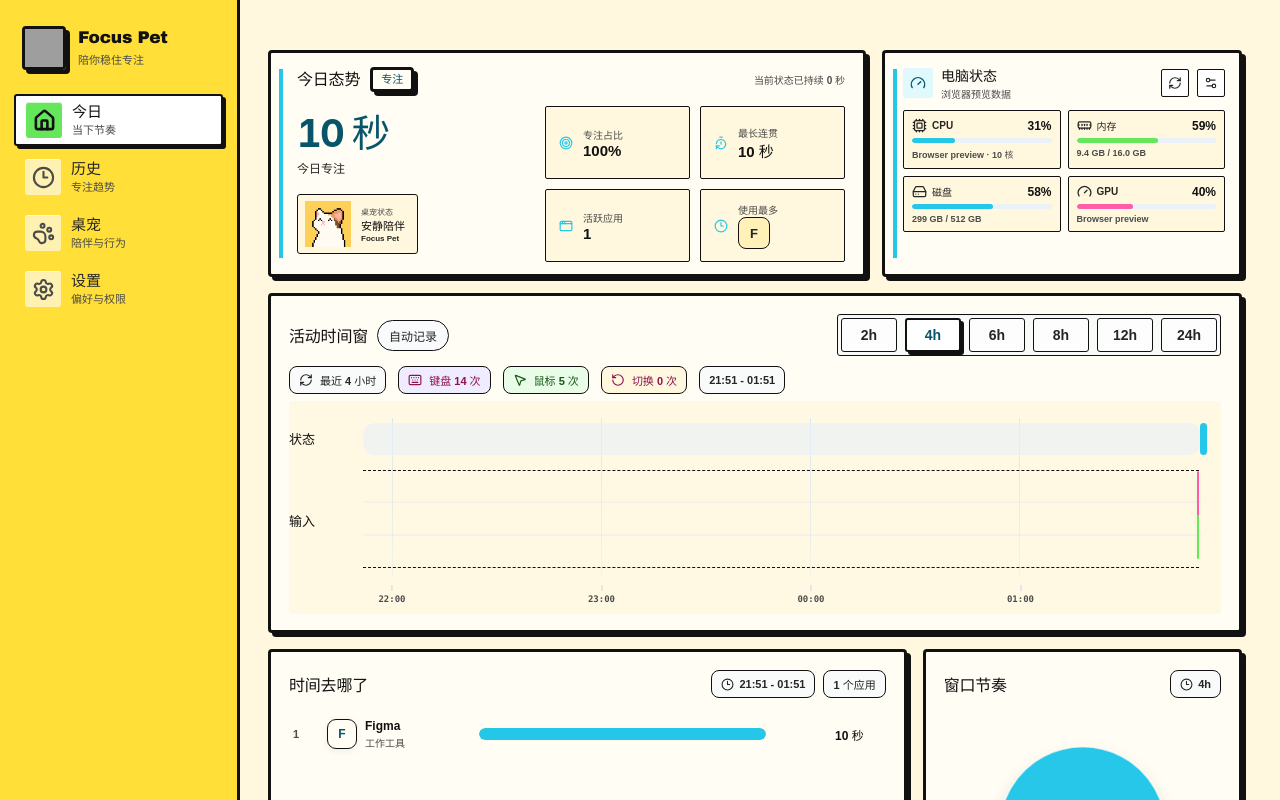
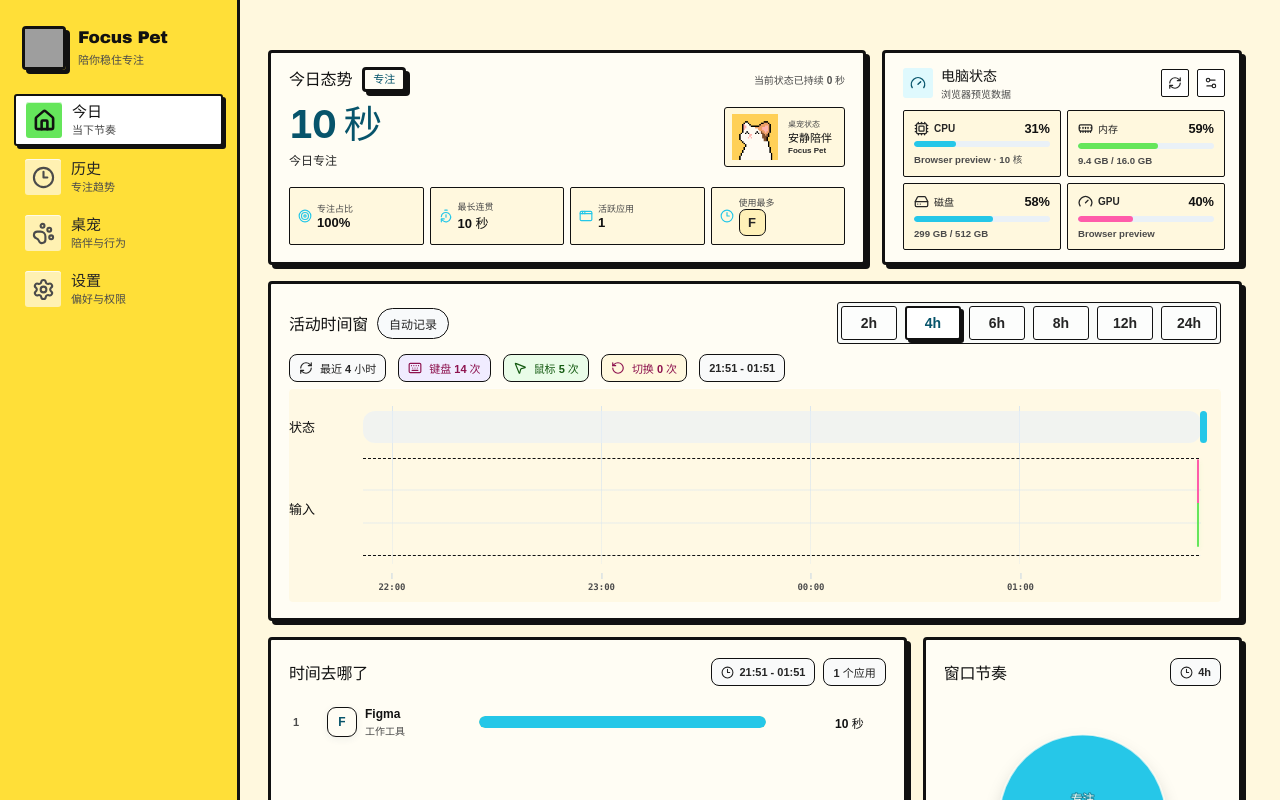
Before and after one commit to VhahahaV/focus_pet_tauri, a React (Vite) app: page / in a window 1280 px wide. Built offline with nearby package versions, Linux system fonts and the light colour scheme; grey boxes are pictures that could not be loaded.

Commit message:
Polish dashboard cards and desktop widgets

```diff
--- a/src/components/TodayTab.tsx
+++ b/src/components/TodayTab.tsx
@@ -377,17 +377,41 @@ export const TodayTab = () => {
   const activeAppCount = summary.appUsage.filter((item) => item.seconds > 0).length;
   const topApp = summary.appUsage[0];
   const selectedPet = petPacks.find((record) => record.id === bundle.state.settings.pet.selectedPackID) ?? petPacks[0];
-  const miniPetURL = useMemo(() => {
+  const miniPetAnimation = useMemo(() => {
     const action = resolveDisplaySourceAction(
       bundle.state.currentPetIntent,
       selectedPet,
       bundle.state.settings.pet,
       {},
     ).action;
-    return sourceActionAssetsForID(selectedPet, action?.id)?.frameURLs[0]
-      ?? selectedPet?.previewURL
-      ?? `${import.meta.env.BASE_URL}assets/pet-pixel-cat.png`;
+    const fallback = selectedPet?.previewURL ?? `${import.meta.env.BASE_URL}assets/pet-pixel-cat.png`;
+    const frames = sourceActionAssetsForID(selectedPet, action?.id)?.frameURLs ?? [];
+    return {
+      frames: frames.length > 0 ? frames : [fallback],
+      fps: Math.min(6, Math.max(1, action?.fps ?? 6)),
+      key: `${selectedPet?.id ?? "fallback"}:${action?.id ?? "preview"}:${bundle.state.currentPetIntent.id}`,
+    };
   }, [bundle.state.currentPetIntent, bundle.state.settings.pet, selectedPet]);
+  const [miniPetFrameIndex, setMiniPetFrameIndex] = useState(0);
+
+  useEffect(() => {
+    setMiniPetFrameIndex(0);
+    miniPetAnimation.frames.forEach((source) => {
+      const image = new Image();
+      image.src = source;
+    });
+  }, [miniPetAnimation.key, miniPetAnimation.frames]);
+
+  useEffect(() => {
+    const reducedMotion = window.matchMedia?.("(prefers-reduced-motion: reduce)").matches ?? false;
+    if (!bundle.state.settings.pet.animationEnabled || reducedMotion || miniPetAnimation.frames.length <= 1) return undefined;
+    const timer = window.setInterval(() => {
+      setMiniPetFrameIndex((index) => (index + 1) % miniPetAnimation.frames.length);
+    }, 1000 / miniPetAnimation.fps);
+    return () => window.clearInterval(timer);
+  }, [bundle.state.settings.pet.animationEnabled, miniPetAnimation.fps, miniPetAnimation.frames.length, miniPetAnimation.key]);
+
+  const miniPetURL = miniPetAnimation.frames[miniPetFrameIndex % miniPetAnimation.frames.length];
   const hourTicks = useMemo(() => timelineHourTicks(inputTimeline), [inputTimeline]);
   const [timelineHover, setTimelineHover] = useState<TimelineHoverDetail | null>(null);
 
@@ -455,7 +479,10 @@ export const TodayTab = () => {
                 <span>今日专注</span>
               </div>
               <div className="today-mini-pet" aria-label={`桌宠：${petIntentLabels[bundle.state.currentPetIntent.kind]}`}>
-                <span className="today-mini-pet-avatar"><img src={miniPetURL} alt="" draggable={false} /></span>
+                <span
+                  className={`today-mini-pet-avatar${miniPetAnimation.frames.length > 1 ? " is-animated" : ""}`}
+                  data-frame-count={miniPetAnimation.frames.length}
+                ><img src={miniPetURL} alt="" draggable={false} /></span>
                 <span className="today-mini-pet-copy">
                   <small>桌宠状态</small>
                   <strong>{petIntentLabels[bundle.state.currentPetIntent.kind]}</strong>
--- a/src/components/WidgetView.tsx
+++ b/src/components/WidgetView.tsx
@@ -12,7 +12,6 @@ import type {
   InputWorkloadSummary,
   StateDecision,
 } from "../core/types";
-import { SegmentedControl } from "./ui";
 import { defaultAppTheme, useDocumentTheme } from "../themes";
 
 type WidgetMode = "currentStatus" | "recentRhythm";
@@ -229,13 +228,7 @@ const CurrentStatusWidget = ({ payload, onDragStart }: { payload: WidgetPayload;
 };
 
 const RecentRhythmWidget = ({ payload, onDragStart }: { payload: WidgetPayload; onDragStart: () => void }) => {
-  const selectedWindow = selectedRhythmWindow(payload.selectedRecentRhythmWindowHours);
-  const [activeWindowHours, setActiveWindowHours] = useState<RhythmWindowHours>(selectedWindow);
-
-  useEffect(() => {
-    setActiveWindowHours(selectedWindow);
-  }, [selectedWindow]);
-
+  const activeWindowHours = selectedRhythmWindow(payload.selectedRecentRhythmWindowHours);
   const rhythm = payload.recentRhythms?.[activeWindowHours] ?? payload.inputTimeline;
   const stateDurations = rhythm.stateDurations;
   const focusSeconds = stateDurations.focus ?? 0;
@@ -272,9 +265,7 @@ const RecentRhythmWidget = ({ payload, onDragStart }: { payload: WidgetPayload;
     <main className={`widget-card widget-rhythm movement-${payload.movementMode ?? "free"}`} onPointerDown={onDragStart}>
       <header className="widget-rhythm-header">
         <WidgetLabel title="最近节奏" state="focus" />
-        <div onPointerDown={(event) => event.stopPropagation()}>
-          <SegmentedControl className="widget-rhythm-switch" label="最近节奏时间窗口" value={activeWindowHours} options={rhythmWindowHours.map((hours) => ({ value: hours, label: `${hours}h` }))} onChange={setActiveWindowHours} />
-        </div>
+        <span className="widget-rhythm-range" aria-label={`统计范围近 ${activeWindowHours} 小时`}>近 {activeWindowHours} 小时</span>
       </header>
       <div className="widget-rhythm-body">
         <div
@@ -289,7 +280,7 @@ const RecentRhythmWidget = ({ payload, onDragStart }: { payload: WidgetPayload;
         </div>
         <div className="widget-rhythm-copy">
           <strong>
-            近 {activeWindowHours} 小时{caption}
+            {caption}
           </strong>
           <div className="widget-rhythm-metrics">
             {metrics.map((metric) => (
--- a/src/main.tsx
+++ b/src/main.tsx
@@ -15,7 +15,7 @@ if (initialWidgetMode) {
   document.body.dataset.focusPetWidget = initialWidgetMode
 }
 
-if (initialWidgetMode === "petCompanion") {
+if (initialWidgetMode) {
   const transparentSurface = (element: HTMLElement) => {
     element.style.background = "transparent"
     element.style.backgroundColor = "transparent"
--- a/src/styles/themes.css
+++ b/src/styles/themes.css
@@ -567,12 +567,12 @@
   :root[data-theme="constructivism"] :is(.command-button, .menu-action-button, .settings-icon-button, .pet-hover-actions button, .fp-stepper-actions button):hover { transform: none; }
 }
 
-/* Desktop pets are transparent system surfaces, never themed page canvases. */
-:root[data-focus-pet-widget="petCompanion"],
-:root[data-focus-pet-widget="petCompanion"] body,
-:root[data-focus-pet-widget="petCompanion"] body #root { width: 100vw; height: 100vh; min-width: 0; min-height: 0; background: transparent; background-color: transparent; background-image: none; }
-:root[data-focus-pet-widget="petCompanion"] body::before,
-:root[data-focus-pet-widget="petCompanion"] body::after { display: none; }
+/* Desktop widgets are transparent system surfaces, never themed page canvases. */
+:root[data-focus-pet-surface="widget"],
+:root[data-focus-pet-surface="widget"] body,
+:root[data-focus-pet-surface="widget"] body #root { width: 100vw; height: 100vh; min-width: 0; min-height: 0; background: transparent; background-color: transparent; background-image: none; }
+:root[data-focus-pet-surface="widget"] body::before,
+:root[data-focus-pet-surface="widget"] body::after { display: none; content: none; }
 
 :root[data-focus-pet-widget="petCompanion"][data-theme="neobrutalism"] .pet-hover-panel {
   border: 3px solid #111;
--- a/src/styles/today.css
+++ b/src/styles/today.css
@@ -673,3 +673,106 @@
 @media (max-width:700px){.today-focus-dashboard{grid-template-columns:1fr}.today-focus-stat-grid{grid-template-columns:repeat(2,minmax(0,1fr))}.today-focus-header>span,.today-mini-pet{display:none}}
 
 @media (prefers-reduced-motion:reduce){.system-usage-meter>span{transition:none}}
+
+/* Summary cards respond to their own width, not the outer window width. */
+.swift-focus-card,
+.system-monitor-card{padding-left:18px}
+
+.swift-focus-card::before,
+.system-monitor-card::before,
+.swift-focus-card .semantic-strip,
+.system-monitor-card .semantic-strip{display:none;content:none}
+
+.swift-focus-card{container:today-focus / inline-size}
+
+.today-focus-dashboard{
+  grid-template-columns:minmax(210px,.82fr) minmax(300px,1.18fr);
+  gap:16px;
+}
+
+.today-focus-stat-grid>span{overflow:hidden}
+
+@container today-focus (max-width:680px){
+  .swift-focus-card{min-height:220px}
+
+  .today-focus-dashboard{
+    grid-template-columns:minmax(0,1fr);
+    grid-template-rows:auto auto;
+    gap:8px;
+    padding-top:8px;
+  }
+
+  .today-focus-hero{
+    display:grid;
+    grid-template-columns:minmax(0,1fr) auto;
+    align-items:center;
+    gap:10px;
+  }
+
+  .today-focus-stat-grid{
+    grid-template-columns:repeat(4,minmax(0,1fr));
+    grid-auto-rows:58px;
+    gap:6px;
+  }
+
+  .today-focus-stat-grid>span{padding:7px 8px;column-gap:5px}
+
+  .today-focus-stat-grid small{font-size:9px}
+
+  .today-focus-stat-grid strong{font-size:13px}
+
+  .today-top-app-icon{width:27px;height:27px;border-radius:7px}
+}
+
+@container today-focus (max-width:540px){
+  .swift-focus-card{min-height:220px}
+
+  .today-focus-stat-grid{grid-template-columns:repeat(4,minmax(0,1fr))}
+}
+
+@container today-focus (max-width:340px){
+  .swift-focus-card{min-height:294px}
+
+  .today-focus-header>span{display:none}
+
+  .today-mini-pet{display:none}
+
+  .today-focus-hero{grid-template-columns:1fr}
+
+  .today-focus-stat-grid{grid-template-columns:repeat(2,minmax(0,1fr))}
+}
+
+/* The monitor is an equal-height peer of Today stance, so its modules consume
+   the full remaining card area instead of leaving an unused lower half. */
+.system-monitor-card{display:flex;flex-direction:column}
+
+.system-monitor-module-grid{
+  flex:1 1 auto;
+  min-height:0;
+  grid-auto-rows:minmax(62px,1fr);
+  align-content:stretch;
+  gap:6px;
+}
+
+.system-monitor-module{
+  height:100%;
+  grid-template-rows:auto minmax(6px,1fr) auto;
+  align-content:stretch;
+  padding:clamp(7px,.8vw,10px);
+}
+
+.system-monitor-module header{align-self:start}
+
+.system-monitor-module header strong{font-size:clamp(12px,1vw,15px)}
+
+.system-monitor-module .system-usage-meter{align-self:center;height:6px}
+
+.system-monitor-module>small{align-self:end;font-size:clamp(8px,.75vw,10px)}
+
+.module-thermal{grid-template-rows:auto 1fr}
+
+.module-thermal>small{align-self:end}
+
+.today-mini-pet-avatar.is-animated img{image-rendering:pixelated}
+
+@media (prefers-reduced-motion:reduce){.today-mini-pet-avatar.is-animated img{animation:none}}
--- a/src/styles/widgets.css
+++ b/src/styles/widgets.css
@@ -375,3 +375,76 @@ body[data-focus-pet-surface="widget"] #root{width:100vw;height:100vh;min-height:
 .window-pet .pet-hover-actions button{min-height:44px;border-radius:10px;color:var(--text-secondary)}
 
 .window-pet .pet-hover-actions button:active{transform:scale(.96)}
+
+/* Desktop cards live inside transparent native windows. The inset keeps rounded
+   corners and theme shadows away from the WebView edge instead of exposing a
+   square page canvas around the card. */
+html[data-focus-pet-surface="widget"],
+body[data-focus-pet-surface="widget"],
+body[data-focus-pet-surface="widget"] #root{
+  width:100vw;
+  height:100vh;
+  min-width:0;
+  min-height:0;
+  overflow:hidden;
+  background:transparent;
+  background-color:transparent;
+  background-image:none;
+}
+
+body[data-focus-pet-surface="widget"]::before,
+body[data-focus-pet-surface="widget"]::after{display:none;content:none}
+
+.widget-card{
+  width:calc(100vw - 12px);
+  height:calc(100vh - 12px);
+  margin:6px;
+  padding:13px;
+}
+
+.widget-rhythm-header{gap:12px;padding-bottom:10px}
+
+.widget-rhythm-range{
+  color:var(--text-tertiary);
+  font-size:11px;
+  font-weight:760;
+  font-variant-numeric:tabular-nums;
+  white-space:nowrap;
+}
+
+.widget-rhythm-body{grid-template-columns:96px minmax(0,1fr);gap:16px}
+
+.widget-rhythm-copy{height:100px;gap:7px}
+
+.widget-rhythm-copy>strong{font-size:20px;letter-spacing:-.02em}
+
+.widget-rhythm-metrics{grid-template-columns:repeat(2,minmax(0,1fr));gap:7px;padding-top:0}
+
+.widget-rhythm-metrics span{
+  min-height:42px;
+  grid-template-columns:minmax(0,1fr) auto;
+  grid-template-areas:"value label";
+  align-items:center;
+  gap:6px;
+  padding:6px 9px;
+  font-size:9px;
+  text-align:right;
+}
+
+.widget-rhythm-metrics b{grid-area:value;font-size:12px}
+
+.widget-rhythm-timeline{height:12px;margin-top:auto}
+
+.widget-donut{width:96px;height:96px}
+
+.widget-donut::after{inset:18px}
+
+.widget-status-title{padding-top:14px}
+
+.widget-status-spacer{min-height:10px}
+
+@media (prefers-reduced-transparency:reduce){
+  html[data-focus-pet-surface="widget"],
+  body[data-focus-pet-surface="widget"],
+  body[data-focus-pet-surface="widget"] #root{background:transparent}
+}
```
Also changed, not shown: 2 other files (tests, documents, lock files or other folders).
